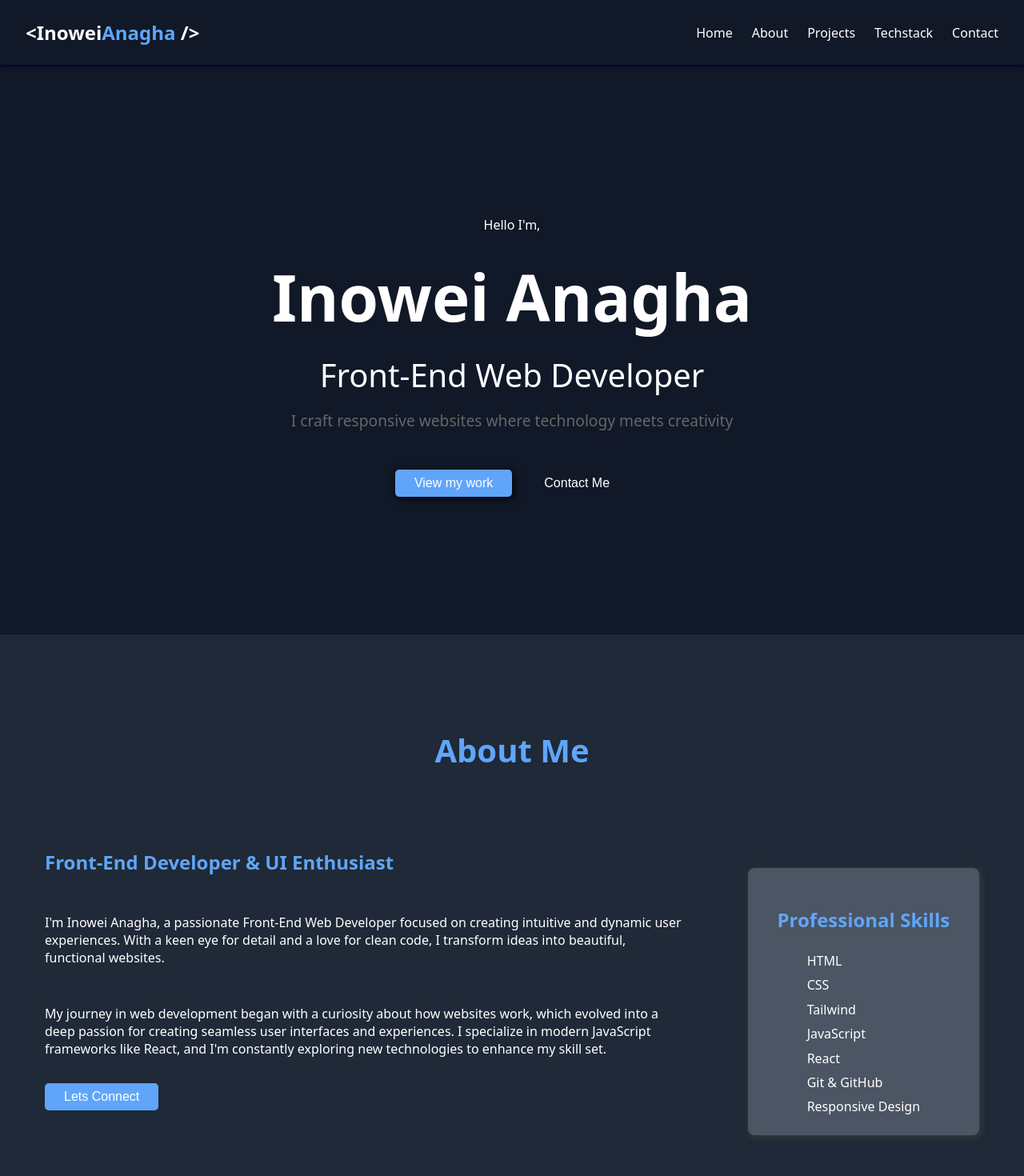
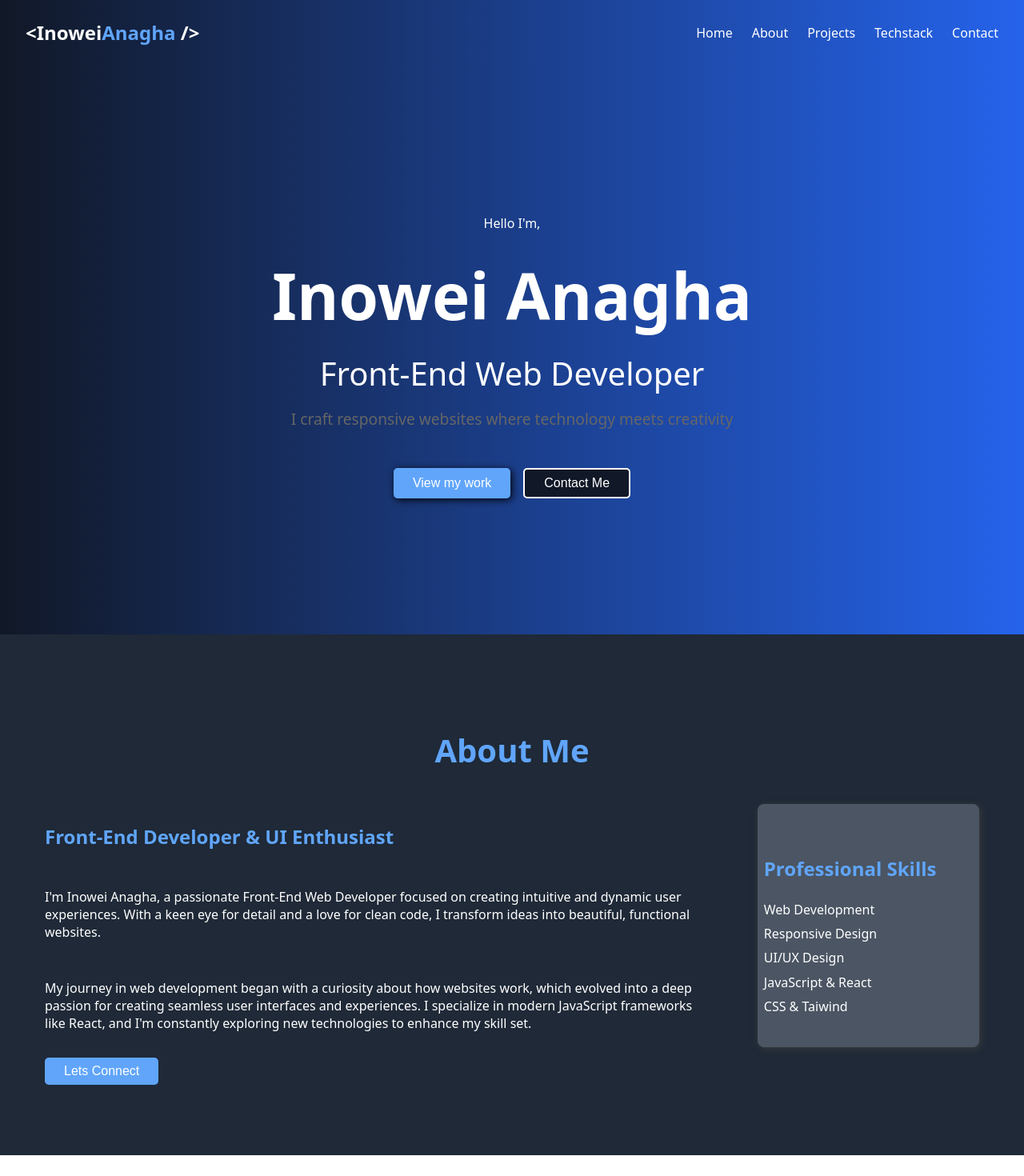
Before and after one commit to AnaghaInowei/Personal-Portfolio, a React (Vite) app: page / in a window 1280 px wide. Shown: the top 1470 px of the page at 80% size. Built offline with nearby package versions, Linux system fonts and the light colour scheme.

Commit message:
style: enhance navbar with scroll hide/show functionality and update styles for improved aesthetics style: update About component with revised skills list for better clarity style: modify App.css to implement gradient backgrounds and improve button styles

```diff
--- a/src/App.css
+++ b/src/App.css
@@ -13,7 +13,8 @@
 /* navbar styling */
 
 .navbar {
-  background-color: #111827;
+  /* background-color: #111827; */
+  background: linear-gradient(90deg, #111827 0%, #2563EB 100%);
   /* min-height: 10vh; */
   display: flex;
   flex-direction: row;
@@ -24,7 +25,8 @@
   padding: 0 2rem;
   position: sticky;
   top: 0;
-  box-shadow: 0 2px 4px rgb(0, 0, 50);
+  /* box-shadow: 0 2px 4px rgb(0, 0, 50); */
+  z-index: 100;
 }
 
 .logo {
@@ -46,6 +48,16 @@
 
 .nav-links li {
   font-size: 1rem;
+
+/* hide/show on scroll */
+.navbar {
+  transition: transform 240ms ease-in-out, opacity 240ms ease-in-out;
+}
+.navbar--hidden {
+  transform: translateY(-110%);
+  opacity: 0;
+  pointer-events: none;
+}
   cursor: pointer;
   /* padding-right: 1.5rem; */
 }
@@ -62,7 +74,10 @@ header {
   justify-content: center;
   text-align: center;
   /* padding: 4rem 2rem; */
-  background-color: #111827;
+  /* fallback color */
+  /* background-color: #111827; */
+  /* smooth left-to-right blue gradient */
+  background: linear-gradient(90deg, #111827 0%, #2563EB 100%);
   color: white;
   height: 89vh;
 }
@@ -108,12 +123,14 @@ h1 {
   margin: 0.5rem 0 1.5rem 0;
 }
 
-.btn-view {
+.btn-view,
+.connect {
   background-color: #60A5FA;
   color: white;
 }
 
-.btn-view:hover {
+.btn-view:hover,
+.connect:hover {
   background-color: #325785;
   scale: 1.05;
 }
@@ -121,12 +138,12 @@ h1 {
 .btn-contact {
   background-color: #111827;
   color: white;
-  /* border: 2px solid #60A5FA; */
+  border: 2px solid white;
 }
 
 .btn-contact:hover {
-  background-color: #60A5FA;
-  color: white;
+  background-color: #fff;
+  color: #111827;
   scale: 1.05;
   box-shadow: 2px 2px 10px rgba(0, 0, 0, 0.929);
 }
@@ -193,15 +210,14 @@ h3, h4 {
     display: flex;
     flex-direction: column;
     justify-content: center;
-    align-items: center;
     text-align: left;
-    padding: 1rem;
+    padding: .5rem;
     transition: transform 0.3s ease, box-shadow 0.3s ease;
     width: 45rem;
-    max-height: 351.88px;
+    max-height: 18rem;
     border-radius: .5rem;
     background-color: #4B5563;
-    margin-top: 5rem;
+    /* margin-top: 3rem; */
     box-shadow: 2px 2px 10px rgba(62, 62, 62, 0.929);
   }
 
@@ -227,15 +243,7 @@ h3, h4 {
   line-height: 1.4;
 }
 
-.connect {
-  background-color: #60A5FA;
-  color: white;
-}
 
-.connect:hover{
-  scale: 1.05;
-  box-shadow: 2px 2px 10px rgba(39, 39, 47, 0.929);
-}
 
 @media (max-width: 768px) {
   .content {
--- a/src/Components/About.jsx
+++ b/src/Components/About.jsx
@@ -17,13 +17,11 @@ export default function About() {
         <div className="skillcard">
           <h4>Professional Skills</h4>
           <ul>
-            <li>HTML</li>
-            <li>CSS</li>
-            <li>Tailwind</li>
-            <li>JavaScript</li>
-            <li>React</li>
-            <li>Git & GitHub</li>
+            <li>Web Development</li>
             <li>Responsive Design</li>
+            <li>UI/UX Design</li>
+            <li>JavaScript & React</li>
+            <li>CSS & Taiwind</li>
           </ul>
         </div>
       </div>
--- a/src/Components/navbar.jsx
+++ b/src/Components/navbar.jsx
@@ -1,6 +1,29 @@
-export default function nav() {
+import { useEffect, useState } from 'react';
+
+export default function Navbar() {
+  const [hidden, setHidden] = useState(false);
+
+  useEffect(() => {
+    let lastScroll = window.pageYOffset || document.documentElement.scrollTop;
+
+    const onScroll = () => {
+      const current = window.pageYOffset || document.documentElement.scrollTop;
+      if (current > lastScroll && current > 50) {
+        // scrolling down
+        setHidden(true);
+      } else if (current < lastScroll) {
+        // scrolling up
+        setHidden(false);
+      }
+      lastScroll = current <= 0 ? 0 : current;
+    };
+
+    window.addEventListener('scroll', onScroll, { passive: true });
+    return () => window.removeEventListener('scroll', onScroll);
+  }, []);
+
   return (
-    <nav className="navbar">
+    <nav className={`navbar ${hidden ? 'navbar--hidden' : ''}`}>
       <p className="logo">&lt;Inowei<span className="name">Anagha</span> /&gt;</p>
       <ul className="nav-links">
         <li>Home</li>
```
